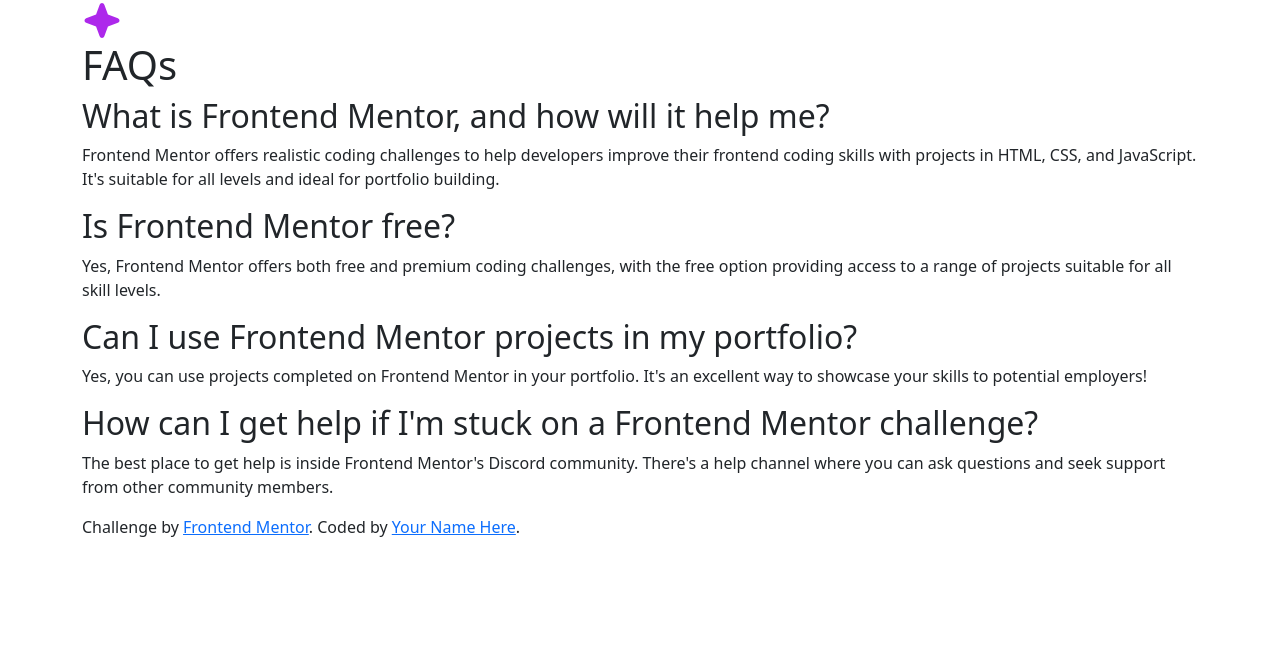
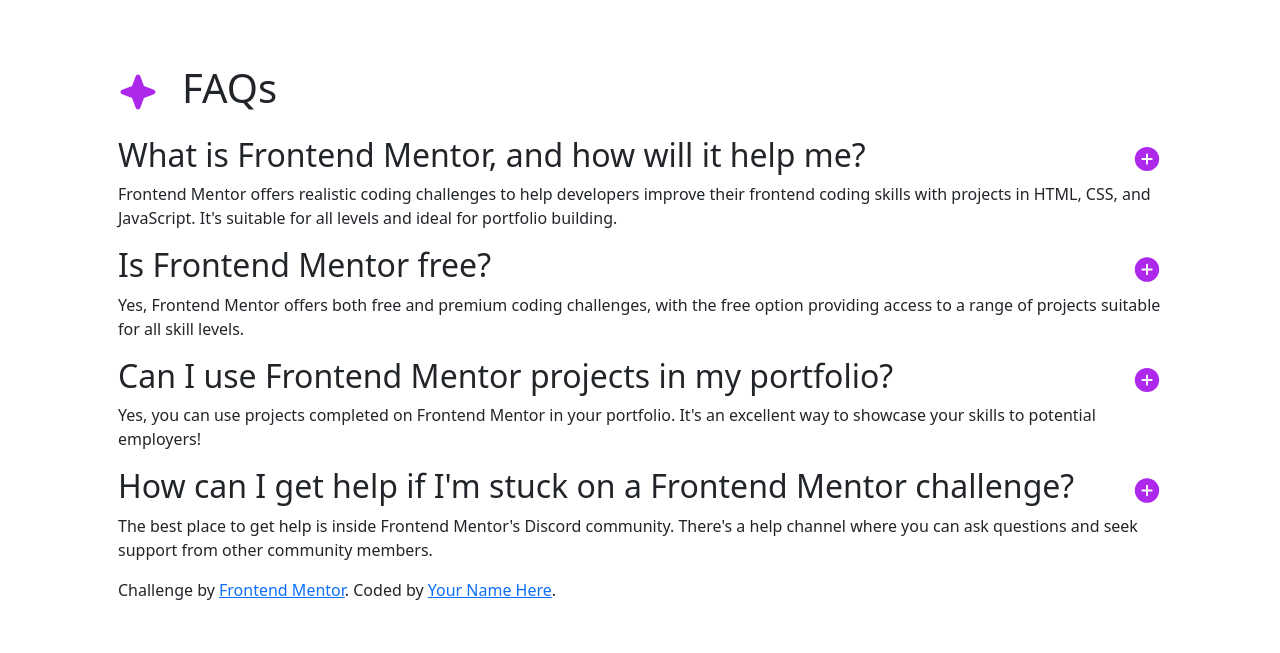
Before and after one commit to DavorTW/bootstrap-projects, a plain HTML site: page faq-accordion-main/index.html in a window 1280 px wide. Drawn offline with nearby package versions, Linux system fonts and the light colour scheme.

Commit message:
Add changes to html structure, add basic css A div section for each question was added, images were added inside the div section CSS rules where added

```diff
--- a/faq-accordion-main/index.html
+++ b/faq-accordion-main/index.html
@@ -17,16 +17,24 @@
 </head>
 
 <body>
-  <div class="container">
+  <div class="bg">
+
+  <div class="container p-5">
     <div class="row">
       <div class="col-12">
-        <img src="assets/images/icon-star.svg" alt="star icon">
-        <h1>FAQs</h1>
+        <div class="d-flex py-3">
+          <img src="assets/images/icon-star.svg" alt="star icon" class="me-4">
+          <h1>FAQs</h1>
+        </div>
       </div>
     </div>
     <div class="row">
       <div class="col-12">
-        <h2>What is Frontend Mentor, and how will it help me?</h2>
+        <div class="d-flex justify-content-between">
+          <h2 class="d-inline">What is Frontend Mentor, and how will it help me?</h2>
+          <img src="assets/images/icon-plus.svg" alt="icon plus" class="align-top">
+          <!-- <img src="assets/images/icon-minus.svg" alt="icon minus"> -->
+        </div>
       </div>
     </div>
     <div class="row">
@@ -39,7 +47,11 @@
 
     <div class="row">
       <div class="col-12">
-        <h2>Is Frontend Mentor free?</h2>
+        <div class="d-flex justify-content-between">
+          <h2>Is Frontend Mentor free?</h2>
+          <img src="assets/images/icon-plus.svg" alt="icon plus" class="align-top">
+          <!-- <img src="assets/images/icon-minus.svg" alt="icon minus"> -->
+        </div>
       </div>
     </div>
     <div class="row">
@@ -51,7 +63,11 @@
 
     <div class="row">
       <div class="col-12">
-        <h2>Can I use Frontend Mentor projects in my portfolio?</h2>
+        <div class="d-flex justify-content-between">
+          <h2>Can I use Frontend Mentor projects in my portfolio?</h2>
+          <img src="assets/images/icon-plus.svg" alt="icon plus" class="align-top">
+          <!-- <img src="assets/images/icon-minus.svg" alt="icon minus"> -->
+        </div>
       </div>
     </div>
     <div class="row">
@@ -63,7 +79,11 @@
 
     <div class="row">
       <div class="col-12">
-        <h2>How can I get help if I'm stuck on a Frontend Mentor challenge?</h2>
+        <div class="d-flex justify-content-between">
+          <h2>How can I get help if I'm stuck on a Frontend Mentor challenge?</h2>
+          <img src="assets/images/icon-plus.svg" alt="icon plus" class="align-top">
+          <!-- <img src="assets/images/icon-minus.svg" alt="icon minus"> -->
+        </div>
       </div>
     </div>
     <div class="row">
@@ -78,6 +98,7 @@
         Coded by <a href="#">Your Name Here</a>.
       </div>
     </div>
+  </div>
 
     <script src="https://cdn.jsdelivr.net/npm/bootstrap@5.3.2/dist/js/bootstrap.bundle.min.js"
       integrity="sha384-C6RzsynM9kWDrMNeT87bh95OGNyZPhcTNXj1NW7RuBCsyN/o0jlpcV8Qyq46cDfL"
```
